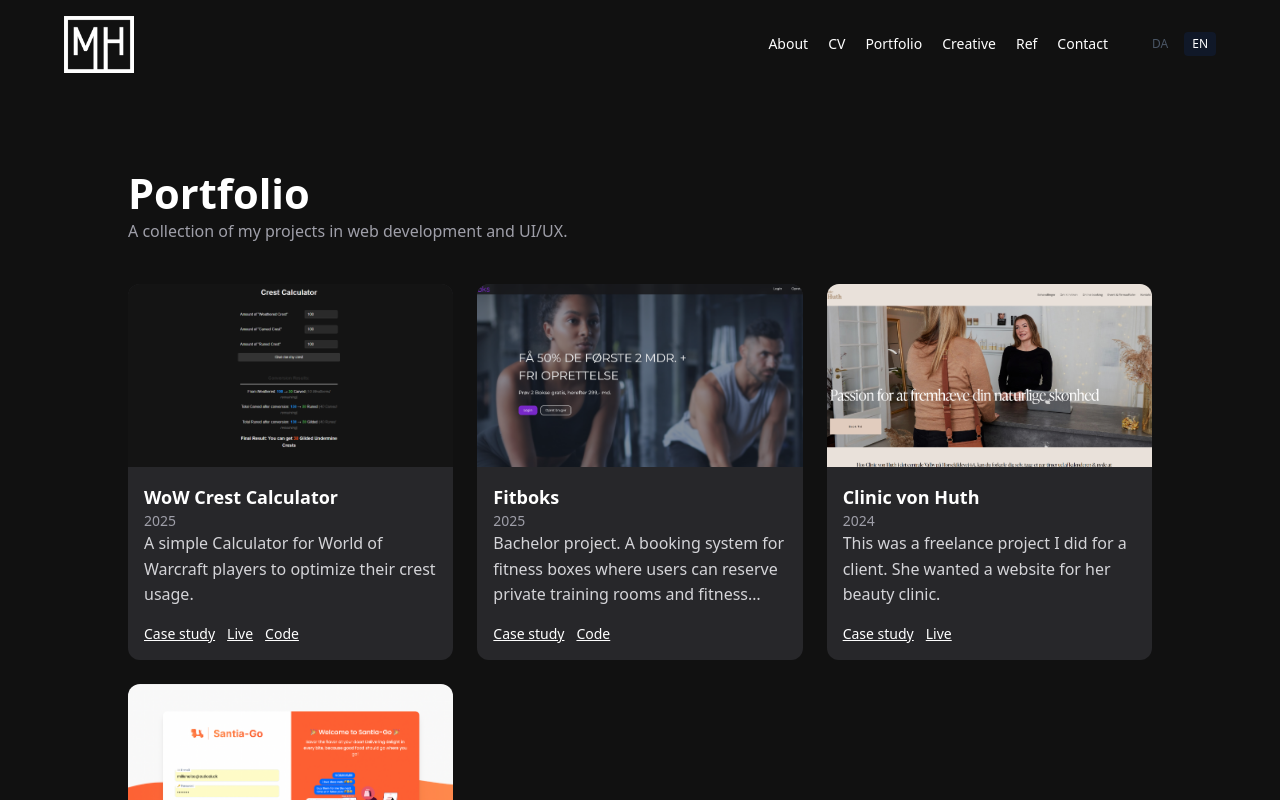
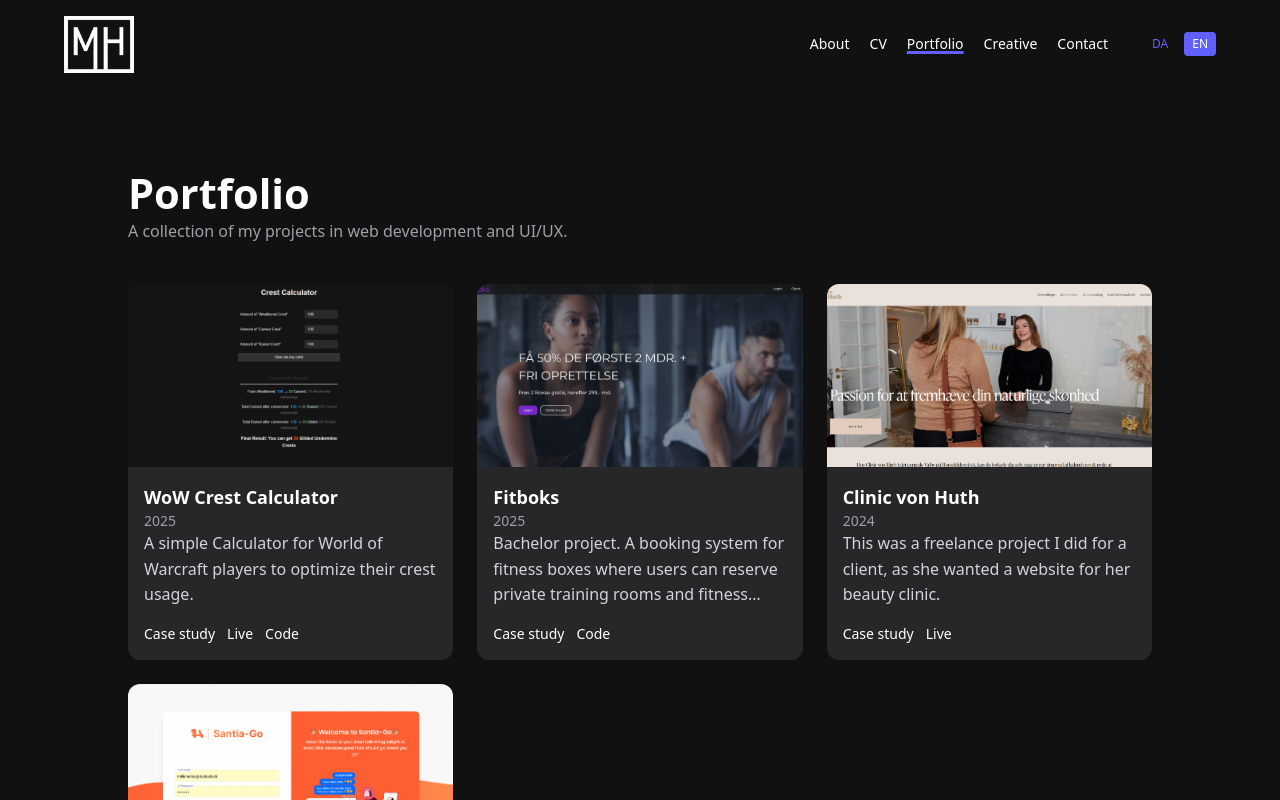
Before and after one commit to Helbob/millehelbo-redesign-portfolio, a Next.js app: page /en/portfolio in a window 1280 px wide. Shown: the top 800 px of the page. Built offline with nearby package versions, Linux system fonts and the light colour scheme.

Commit message:
Minor design changes

```diff
--- a/Components/header.tsx
+++ b/Components/header.tsx
@@ -39,6 +39,28 @@
   const currentLang = locale ?? activeLocale ?? "en";
   const t = dictionaries[currentLang] ?? dictionaries.en;
 
+  function normalize(path?: string | null) {
+    if (!path) return "/";
+    // Ensure leading slash, remove trailing slashes but keep root "/"
+    let p = path;
+    if (!p.startsWith("/")) p = `/${p}`;
+    p = p.replace(/\/+$/, "");
+    return p === "" ? "/" : p;
+  }
+
+  function isActiveHref(href: string, options?: { startsWith?: boolean }) {
+    const current = normalize(
+      pathname ??
+        (typeof window !== "undefined" ? window.location.pathname : "/")
+    );
+    const hrefNorm = normalize(href);
+    if (options?.startsWith) {
+      // Match exact or any nested path under the href (e.g. /portfolio -> /portfolio/123)
+      return current === hrefNorm || current.startsWith(hrefNorm + "/");
+    }
+    return current === hrefNorm;
+  }
+
   return (
     <header className="w-full py-4">
       <div className="w-full px-6 md:px-16 flex items-center justify-between relative">
@@ -56,37 +78,61 @@
         <div className="hidden md:flex items-center gap-5">
           <nav className="flex items-center gap-5">
             <Link
-              className="text-sm font-medium hover:underline"
+              className={`text-sm font-medium ${
+                isActiveHref(`/${currentLang}/about`)
+                  ? "underline decoration-3 decoration-indigo-500"
+                  : "hover:underline decoration-3 decoration-indigo-500"
+              }`}
               href={`/${currentLang}/about`}
             >
               {t["nav.about"] ?? "About"}
             </Link>
             <Link
-              className="text-sm font-medium hover:underline"
+              className={`text-sm font-medium ${
+                isActiveHref(`/${currentLang}/cv`)
+                  ? "underline decoration-3 decoration-indigo-500"
+                  : "hover:underline decoration-3 decoration-indigo-500"
+              }`}
               href={`/${currentLang}/cv`}
             >
               {t["nav.cv"] ?? "CV"}
             </Link>
             <Link
-              className="text-sm font-medium hover:underline"
+              className={`text-sm font-medium ${
+                isActiveHref(`/${currentLang}/portfolio`)
+                  ? "underline decoration-3 decoration-indigo-500"
+                  : "hover:underline decoration-3 decoration-indigo-500"
+              }`}
               href={`/${currentLang}/portfolio`}
             >
               {t["nav.portfolio"] ?? "Portfolio"}
             </Link>
             <Link
-              className="text-sm font-medium hover:underline"
+              className={`text-sm font-medium ${
+                isActiveHref(`/${currentLang}/creative`)
+                  ? "underline decoration-3 decoration-indigo-500"
+                  : "hover:underline decoration-3 decoration-indigo-500"
+              }`}
               href={`/${currentLang}/creative`}
             >
               {t["nav.creative"] ?? "Creative"}
             </Link>
-            <Link
-              className="text-sm font-medium hover:underline"
+            {/*   <Link
+              className={`text-sm font-medium ${
+                isActiveHref(`/${currentLang}/references`)
+                  ? "underline decoration-3 decoration-indigo-500"
+                  : "hover:underline decoration-3 decoration-indigo-500"
+              }`}
               href={`/${currentLang}/references`}
             >
               {t["nav.ref"] ?? "Ref"}
-            </Link>
+            </Link> */}
             <Link
-              className="text-sm font-medium hover:underline"
+              className={`text-sm font-medium ${
+                isActiveHref(`/${currentLang}/contact`)
+                  ? "underline decoration-3 decoration-indigo-500"
+                  : "hover:underline decoration-3 decoration-indigo-500"
+              }`}
               href={`/${currentLang}/contact`}
             >
               {t["nav.contact"] ?? "Contact"}
@@ -113,8 +159,8 @@
                   }}
                   className={`text-xs font-medium px-2 py-1 rounded ${
                     isActive
-                      ? "bg-gray-900 text-white"
-                      : "text-gray-600 hover:underline"
+                      ? "bg-indigo-500 text-white"
+                      : "text-indigo-500 hover:underline"
                   }`}
                 >
                   {l.toUpperCase()}
@@ -146,8 +192,8 @@
                   }}
                   className={`text-xs font-medium px-2 py-1 rounded ${
                     isActive
-                      ? "bg-gray-900 text-white"
-                      : "text-gray-600 hover:underline"
+                      ? "bg-indigo-500 text-white"
+                      : "text-indigo-500 hover:underline"
                   }`}
                 >
                   {l.toUpperCase()}
@@ -190,35 +236,57 @@
             <nav className="flex flex-col gap-3">
               <Link
                 onClick={() => setMenuOpen(false)}
-                className="text-sm font-medium hover:underline"
+                className={`text-sm font-medium ${
+                  isActiveHref(`/${currentLang}/about`)
+                    ? "underline decoration-3 decoration-indigo-500"
+                    : "hover:underline decoration-3 decoration-indigo-500"
+                }`}
                 href={`/${currentLang}/about`}
               >
                 {t["nav.about"] ?? "About"}
               </Link>
               <Link
                 onClick={() => setMenuOpen(false)}
-                className="text-sm font-medium hover:underline"
+                className={`text-sm font-medium ${
+                  isActiveHref(`/${currentLang}/creative`)
+                    ? "underline decoration-3 decoration-indigo-500"
+                    : "hover:underline decoration-3 decoration-indigo-500"
+                }`}
                 href={`/${currentLang}/creative`}
               >
                 {t["nav.creative"] ?? "Creative"}
               </Link>
               <Link
                 onClick={() => setMenuOpen(false)}
-                className="text-sm font-medium hover:underline"
+                className={`text-sm font-medium ${
+                  isActiveHref(`/${currentLang}/portfolio`, {
+                    startsWith: true,
+                  })
+                    ? "underline decoration-3 decoration-indigo-500"
+                    : "hover:underline decoration-3 decoration-indigo-500"
+                }`}
                 href={`/${currentLang}/portfolio`}
               >
                 {t["nav.portfolio"] ?? "Portfolio"}
               </Link>
+              {/*               <Link
+                onClick={() => setMenuOpen(false)}
+                className={`text-sm font-medium ${
+                  isActiveHref(`/${currentLang}/references`)
+                    ? "underline decoration-3 decoration-indigo-500"
+                    : "hover:underline decoration-3 decoration-indigo-500"
+                }`}
+                href={`/${currentLang}/references`}
+              >
+                {t["nav.ref"] ?? "Ref"}
+              </Link> */}
               <Link
                 onClick={() => setMenuOpen(false)}
-                className="text-sm font-medium hover:underline"
-                href={`/${currentLang}/ref`}
-              >
-                {t["nav.ref"] ?? "Ref"}
-              </Link>
-              <Link
-                onClick={() => setMenuOpen(false)}
-                className="text-sm font-medium hover:underline"
+                className={`text-sm font-medium ${
+                  isActiveHref(`/${currentLang}/contact`)
+                    ? "underline decoration-3 decoration-indigo-500"
+                    : "hover:underline decoration-3 decoration-indigo-500"
+                }`}
                 href={`/${currentLang}/contact`}
               >
                 {t["nav.contact"] ?? "Contact"}
--- a/Components/project-card.tsx
+++ b/Components/project-card.tsx
@@ -52,7 +52,7 @@
         <div className="mt-4 flex items-center gap-3">
           <button
             onClick={() => setOpen(true)}
-            className="text-sm font-medium underline cursor-pointer"
+            className="text-sm font-medium md:no-underline underline cursor-pointer md:hover:text-indigo-500"
           >
             Case study
           </button>
@@ -61,7 +61,7 @@
               href={demoUrl}
               target="_blank"
               rel="noopener noreferrer"
-              className="text-sm font-medium underline"
+              className="text-sm font-medium md:no-underline underline cursor-pointer md:hover:text-indigo-500"
             >
               Live
             </a>
@@ -71,7 +71,7 @@
               href={repoUrl}
               target="_blank"
               rel="noopener noreferrer"
-              className="text-sm font-medium underline"
+              className="text-sm font-medium md:no-underline underline cursor-pointer md:hover:text-indigo-500"
             >
               Code
             </a>
--- a/locales/da.json
+++ b/locales/da.json
@@ -76,7 +76,7 @@
   "portfolio.fitboks.text5": "Da det var et bachelor gruppeprojekt, så stod vi allesammen for at udvikle hhv. frontend og backend. Frontenden er bygget i Vite/React med TypeScript. Backenden er bygget i Python med FastAPI og en PostGreSQL database. Vi brugte GitHub til versionsstyring og projektstyring via issues og projekter. For at sikre en struktureret udviklingsproces og kvalitetssikre det endelige produkt, implementerede vi CI/CD pipelines via GitHub Actions, som automatiserede test og deployment-processen.",
 
   "portfolio.clinicvonhuth.title": "Clinic von Huth",
-  "portfolio.clinicvonhuth.summary": "Dette var et freelanceprojekt, jeg lavede for en klient. Hun ønskede en hjemmeside til sin skønhedsklinik.",
+  "portfolio.clinicvonhuth.summary": "Dette var et freelanceprojekt, jeg lavede for en klient, da hun ønskede en hjemmeside til sin skønhedsklinik.",
   "portfolio.clinicvonhuth.subtitle": "Ideen bag",
   "portfolio.clinicvonhuth.text1": "Ideen bag hjemmesiden var at skabe en enkel og elegant platform, der afspejler klinikkens fokus på skønhed og velvære. Jeg ønskede at designe en brugeroplevelse, der er både indbydende og let at navigere, så potentielle kunder hurtigt kan finde de oplysninger, de har brug for.",
 
--- a/locales/en.json
+++ b/locales/en.json
@@ -72,7 +72,7 @@
   "portfolio.fitboks.text5": "Since this was a bachelor group project, we all contributed to both frontend and backend development. The frontend is built with Vite/React and TypeScript. The backend is built with Python using FastAPI and a PostgreSQL database. We used GitHub for version control and project management via issues and projects. To ensure a structured development process and quality assurance, we implemented CI/CD pipelines with GitHub Actions to automate testing and deployments.",
 
   "portfolio.clinicvonhuth.title": "Clinic von Huth",
-  "portfolio.clinicvonhuth.summary": "This was a freelance project I did for a client. She wanted a website for her beauty clinic.",
+  "portfolio.clinicvonhuth.summary": "This was a freelance project I did for a client, as she wanted a website for her beauty clinic.",
   "portfolio.clinicvonhuth.subtitle": "The idea behind the website",
   "portfolio.clinicvonhuth.text1": "The idea behind the website was to create a simple and elegant platform that reflects the clinic's focus on beauty and wellness. I wanted to design a user experience that is both inviting and easy to navigate, so potential customers can quickly find the information they need.",
 
```
Also changed, not shown: app/[lang]/contact/page.tsx (+4 -4 lines).
